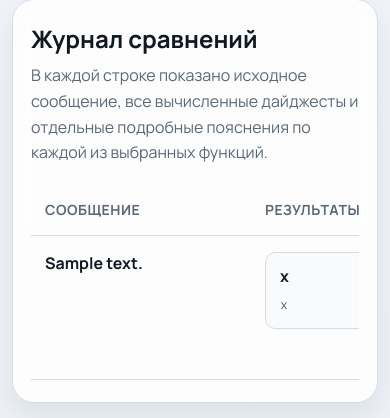
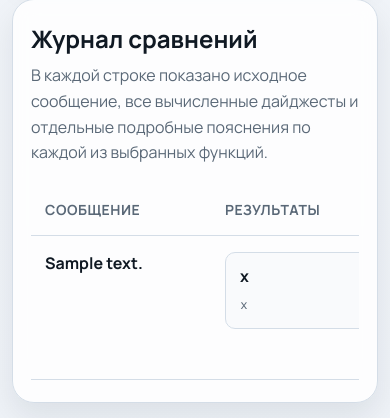
Before and after one commit to Darber32/web_hashing, a FastAPI app: template App/templates/compare_workspace.html in a window 390 px wide. Shown: the part 2073-2491 px from the top of the page. Run offline with FastAPI, Linux system fonts and the light colour scheme; the template is opened without the code that fills it: most values are stand-ins (such as "Sample title", 1, 10 or a date in 2020); parts of the project's set-up code (start-up, migrations or seed data) failed here and were passed over.

Commit message:
Mobile header style and compare result table fixes

```diff
--- a/App/templates/compare_workspace.html
+++ b/App/templates/compare_workspace.html
@@ -171,7 +171,7 @@
 
         {% if entries %}
         <div class="demo-table-wrap">
-            <table class="demo-table compare-table">
+            <table class="demo-table ">
                 <thead>
                     <tr>
                         <th>Сообщение</th>
```
